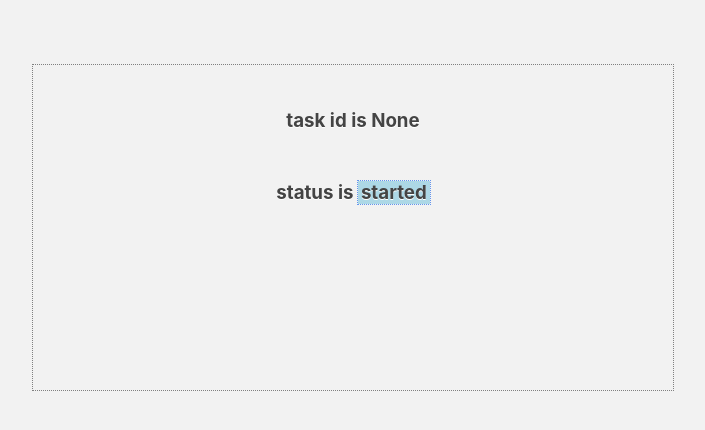
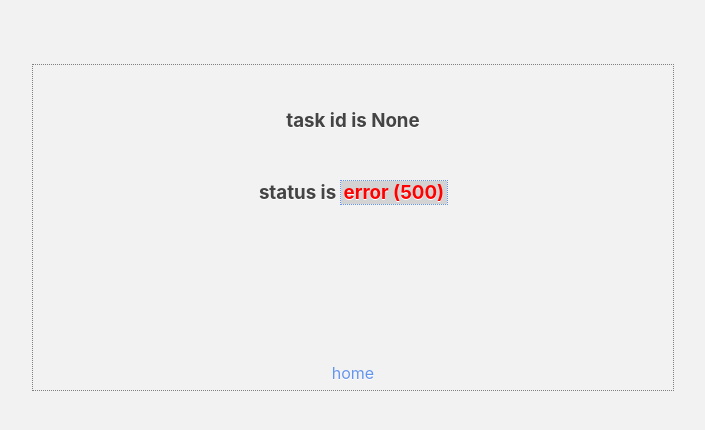
Before and after one commit to davidkhayes/django-sandbox, a Django app: page /taskq2 in a window 1280 px wide. Shown: the top 430 px of the page, without its empty margins (287-992 px from the left). Run offline with Django 4.2, Linux system fonts and the light colour scheme; data that the repository does not hold is empty.

Commit message:
learning django template inheritance and I didn't have another django app to use.
plus some refactoring.

```diff
--- a/testapp/static/testapp/status.js
+++ b/testapp/static/testapp/status.js
@@ -1,31 +1,49 @@
 let spanId;     // element
-let taskId;     // set inline
+let taskId;
 let interval;
 let counter = 0;
 
+// taskId is set inline.
+
+const handleError = (error) => {
+  spanId.innerText = error;
+  spanId.style.background = "lightgrey";
+  spanId.style.color = "red";
+  clearInterval(interval);
+};
+
 const getStatus = async (id) => {
 
-  let response;
+  const origin = window.location.origin;
+  const url = `${origin}/testapp/status/${id}`;
+
+  let response, temp;
 
   if (id == null) {
-    alert("no id to check. can't run.");
+    handleError("error: no ID to check");
     clearInterval(interval);
     return;
   }
 
-  const origin = window.location.origin;
-  const url = `${origin}/testapp/status/${id}`;
-
   try {
     response = await fetch(url);
   } catch (error) {
-    alert(`error: ${error}`);
-    clearInterval(interval);
+    handleError(`error: ${error}`);
     return;
   }
 
-  const temp = await response.json();
-  console.log(JSON.stringify(temp));
+  if (!response.ok) {
+    handleError(`error (${response.status})`);
+    return;
+  }
+
+  try {
+    temp = await response.json();
+  }
+  catch (error) {
+    handleError(error);
+    return;
+  }
 
   spanId.innerText = temp["status"]
 
@@ -44,5 +62,6 @@
 window.onload = () => {
   spanId = document.getElementById("status");
   spanId.innerText = "started";
+  taskId = document.getElementById("task_id").innerHTML;
   interval = setInterval("getStatus(taskId)", 500);
 }
--- a/testapp/static/testapp/style.css
+++ b/testapp/static/testapp/style.css
@@ -16,6 +16,7 @@
   height: 325px;
   width: 50vw;
   text-align: center;
+  position: relative;
 }
 
 h3 {
@@ -68,3 +69,20 @@
   padding-right: 3px;
   outline: dotted cornflowerblue thin;
 }
+
+span#home {
+  position: absolute;
+  padding-bottom: 2px;
+  bottom: 0;
+  right: 0;
+  width: 100%;
+}
+
+span#home a:link, span#home a:visited {
+  color: cornflowerblue;
+  text-decoration: none;
+}
+
+span#home a:hover {
+  text-decoration: underline;
+}
--- /dev/null
+++ b/testapp/templates/base.html
@@ -0,0 +1,15 @@
+{% load static %}
+<!DOCTYPE html>
+<html lang="en">
+  <head>
+    <link rel="stylesheet" href="{% static "testapp/style.css" %}">
+    <title>testing 1234</title>
+    {% block javascript %}{% endblock %}
+  </head>
+
+  <body>
+    <div>
+      {% block content %}{% endblock %}
+    </div>
+  </body>
+</html>
--- a/testapp/templates/testapp/task.html
+++ b/testapp/templates/testapp/task.html
@@ -1,17 +1,16 @@
+{% extends "base.html" %}
+
 {% load static %}
+{% block javascript %}
+<script src="{% static "testapp/status.js" %}"></script>
+{% endblock %}
 
-<script src="{% static "testapp/status.js" %}"></script>
-<link rel="stylesheet" href="{% static "testapp/style.css" %}">
-
-<script type="text/javascript">
-  taskId = "{{task_id}}";
-</script>
-
-<div>
+{% block content %}
 <h3>
   task id is <span id="task_id">{{task_id}}</span>
 </h3>
 <h3>
   status is <span id="status"></span>
 </h3>
-</div>
+<span id="home"><a href="/">home</a></span>
+{% endblock %}
```
Also changed, not shown: testapp/static/testapp/submit.js (added, +9 -0 lines), testapp/templates/testapp/index.html (+7 -18 lines). Lines whose indentation alone changed are shown as unchanged.
